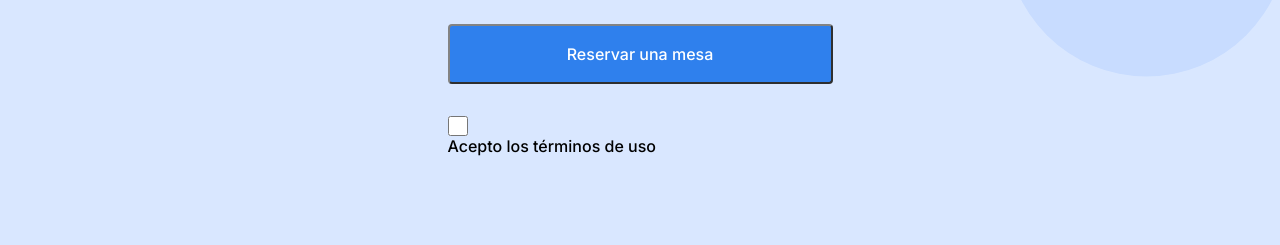
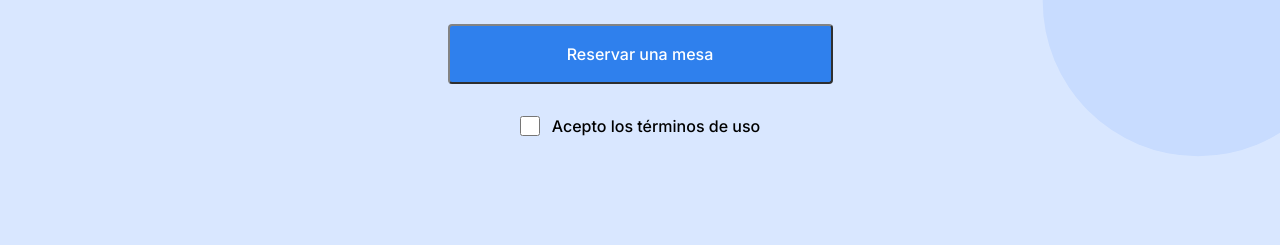
Before and after one commit to sebas7532silva/web_project_coffeeshop, a plain HTML site: page index.html in a window 1280 px wide. Shown: the part 2436-2681 px from the top of the page. Drawn offline with nearby package versions, Linux system fonts and the light colour scheme.

Commit message:
arreglo en terms

```diff
--- a/blocks/form.css
+++ b/blocks/form.css
@@ -69,3 +69,11 @@
     width: 20px;
     height: 20px;
 }
+
+.form__terms{
+    display: flex;
+    flex-direction: row;
+    justify-content: center;
+    column-gap: 12px;
+    margin-bottom: 120px;
+}
--- a/blocks/reservation.css
+++ b/blocks/reservation.css
@@ -23,11 +23,3 @@
 .reservation__form{
     margin: 0 auto 120px;
 }
-
-.reservation__terms{
-    display: flex;
-    flex-direction: row;
-    justify-content: center;
-    column-gap: 12px;
-    margin-bottom: 120px;
-}
--- a/index.html
+++ b/index.html
@@ -122,7 +122,7 @@
                         <fieldset class="form__fieldset">
                             <button class="form__button">Reservar una mesa</button>
                         </fieldset>
-                        <fieldset class="form__fieldset reservation__terms">
+                        <fieldset class="form__fieldset form__terms">
                             <input
                                 type="checkbox"
                                 class="form__checkbox"
```
